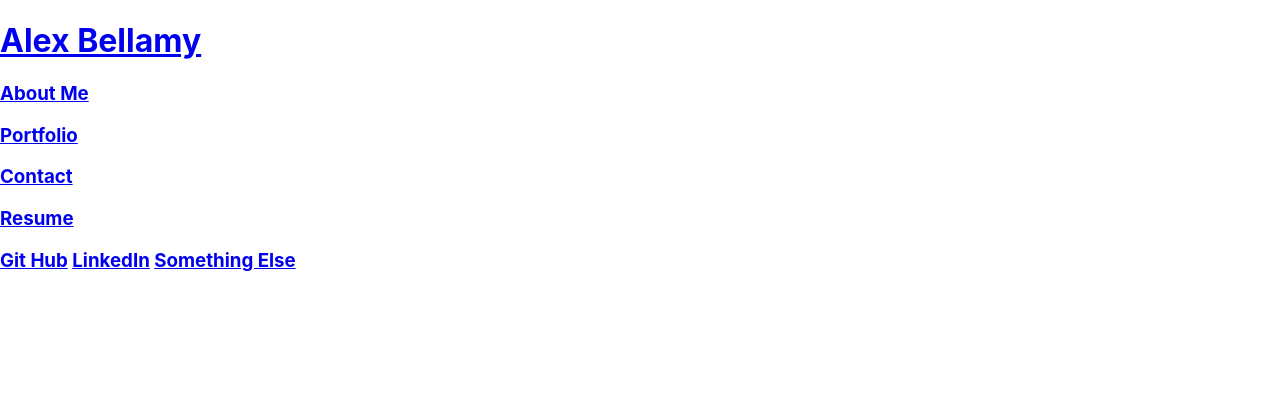
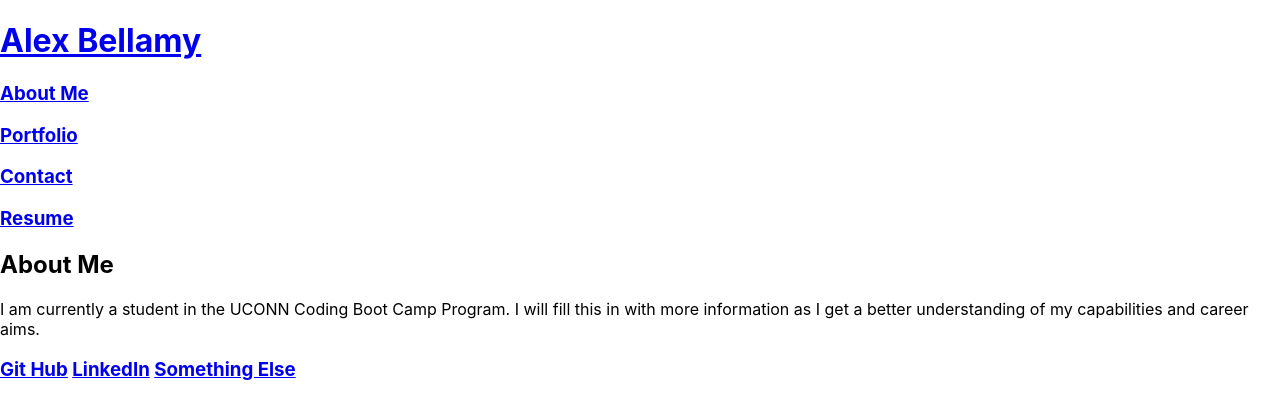
Before and after one commit to alextheordinary/react-portfolio, a React (Create React App) app: page / in a window 1280 px wide. Shown: the top 418 px of the page. Built offline with nearby package versions, Linux system fonts and the light colour scheme.

Commit message:
added a basic about me page

```diff
--- a/src/App.js
+++ b/src/App.js
@@ -2,16 +2,25 @@ import React from 'react';
 import Header from './components/Header';
 import Navigation from './components/Navigation';
 import Footer from './components/Footer';
+import AboutMe from './pages/AboutMe';
 import { BrowserRouter as Router, Routes, Route } from 'react-router-dom';
 
 function App() {
   return (
     <Router>
-    <div>
-      <Header />
-      <Navigation />
-      <Footer />
-    </div>
+      <div>
+        <Header />
+        <Navigation />
+        <div class="container">
+          <Routes>
+            <Route
+              path="/"
+              element={<AboutMe />}
+            />
+          </Routes>
+        </div>
+        <Footer />
+      </div>
     </Router>
   );
 };
--- a/src/components/Navigation.js
+++ b/src/components/Navigation.js
@@ -4,7 +4,7 @@ import { Link } from 'react-router-dom';
 const Navigation = () => {
     return (
         <div>
-            <Link to="/aboutme">
+            <Link to="/">
                 <h3>About Me</h3>
             </Link>
             <Link to="/portfolio">
--- a/src/pages/AboutMe.js
+++ b/src/pages/AboutMe.js
@@ -0,0 +1,16 @@
+import React from 'react';
+
+
+const AboutMe = () => {
+    return (
+        <div>
+            <h2>About Me</h2>
+                <p>
+                    I am currently a student in the UCONN Coding Boot Camp Program. I will fill this in with more information as I get a better understanding of my capabilities and career aims.
+                </p>
+        </div>
+
+    );
+};
+
+export default AboutMe;
```
